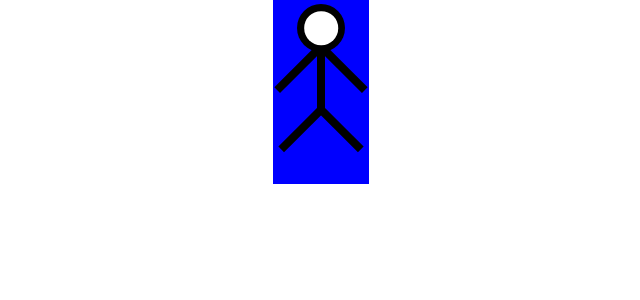
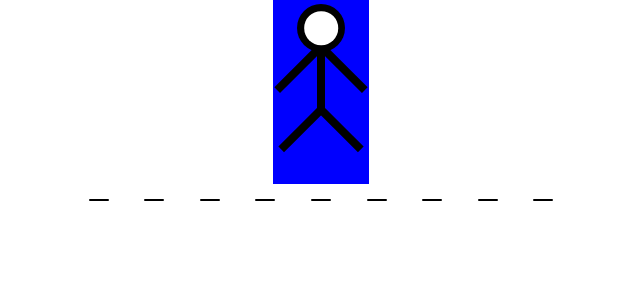
Before and after one commit to ArenasAgustin/ahorcado, a React (Create React App) app: page / in a window 1280 px wide. Shown: the top 300 px of the page, without its empty margins (319-959 px from the left). Built offline with nearby package versions, Linux system fonts and the light colour scheme.

Commit message:
palabras

```diff
--- a/src/App.js
+++ b/src/App.js
@@ -1,9 +1,12 @@
-import Dibujo from "./Dibujo/Dibujo";
+import Dibujo from "./components/Dibujo/Dibujo";
+import Palabra from "./components/Palabra/Palabra";
 
 function App() {
   return (
     <div className="App">
       <Dibujo />
+
+      <Palabra palabra="holaaaaaa" />
     </div>
   );
 }
--- /dev/null
+++ b/src/components/Palabra/Palabra.jsx
@@ -0,0 +1,25 @@
+import React, { useState } from "react";
+import { IoRemove } from "react-icons/io5";
+import './Palabra.scss';
+
+export default function Palabra({ palabra }) {
+    const [letraArray, setLetraArray] = useState([...palabra].map(() => false));
+
+    const handleClick = (index) => {
+        let newLetraArray = [...letraArray];
+        newLetraArray[index] = !newLetraArray[index];
+        setLetraArray(newLetraArray);
+    };
+
+    return (
+        <div className="contenedor-palabra">
+            {
+                [...palabra].map((letra, i) => (
+                    <span key={i} className="letra" onClick={() => handleClick(i)}>
+                        {letraArray[i] ? letra : <IoRemove />}
+                    </span>
+                ))
+            }
+        </div>
+    );
+}
--- /dev/null
+++ b/src/components/Palabra/Palabra.scss
@@ -0,0 +1,14 @@
+.contenedor-palabra {
+    width: 100%;
+    max-width: 500px;
+    height: 100%;
+    display: flex;
+    margin: 0 auto;
+    justify-content: space-around;
+    align-items: center;
+
+    .letra {
+        font-size: 2em;
+        font-weight: bold;
+    }
+}
```
Also changed, not shown: src/components/Dibujo/Dibujo.jsx (renamed from src/Dibujo/Dibujo.jsx), src/components/Dibujo/Dibujo.scss (renamed from src/Dibujo/Dibujo.scss).
